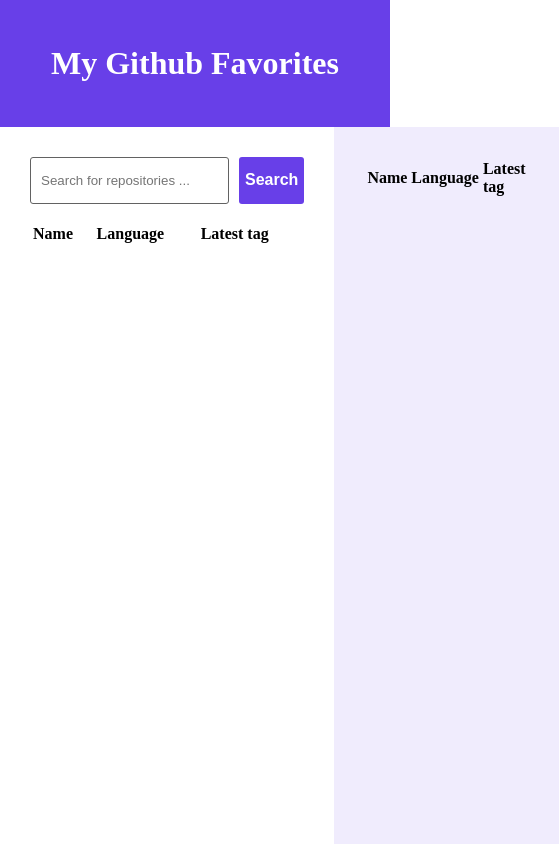
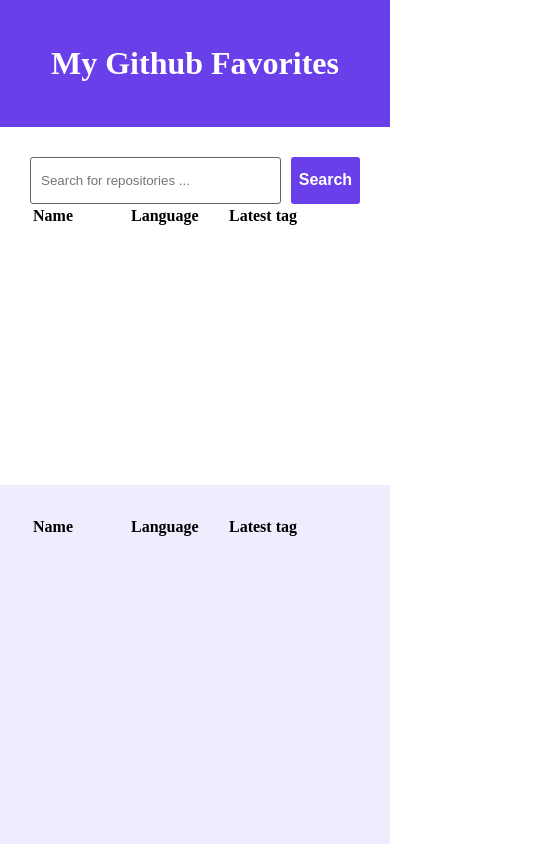
Before and after one commit to Earthii/shopifywinter2019-keyless, an Angular app: page / in a window 390 px wide. Shown: the whole page, 559 px wide, since content can reach past the window. Built offline with nearby package versions, Linux system fonts and the light colour scheme.

Commit message:
Table styling and mobile responsivenes

```diff
--- a/src/app/app.component.scss
+++ b/src/app/app.component.scss
@@ -15,6 +15,9 @@
   .content {
     height: 85%;
     display: flex;
+    @media screen and (max-width: 800px) {
+      flex-direction: column;
+    }
     .left,
     .right {
       padding: 30px;
--- a/src/app/favorites/favorites.component.html
+++ b/src/app/favorites/favorites.component.html
@@ -3,10 +3,11 @@
             <td>Name</td>
             <td>Language</td>
             <td>Latest tag</td>
+            <td></td>
         </thead>
         <tbody>
             <tr *ngFor="let repo of favorites">
-                <td>{{repo.name}}</td>
+                <td><a [href]="repo.url">{{repo.owner.login}}/{{repo.name}}</a></td>
                 <td>{{repo.languages.nodes[0]?.name}}</td>
                 <td>{{repo.releases.nodes[0]?.name ? repo.releases.nodes[0].name : '-'  }}</td>
                 <td><span (click)="removeFromFav(repo)">Remove</span></td>
--- a/src/app/favorites/favorites.component.scss
+++ b/src/app/favorites/favorites.component.scss
@@ -4,8 +4,24 @@
   width: 100%;
   thead {
     font-weight: bold;
+    td:nth-child(1),
+    td:nth-child(2),
+    td:nth-child(2) {
+      width: 30%;
+    }
+
+    td:nth-child(4) {
+      width: 10%;
+    }
   }
   tbody {
+    a {
+      text-decoration: none;
+      color: black;
+    }
+    a:hover {
+      color: $main-purple;
+    }
     span {
       color: $main-purple;
       text-decoration: underline;
--- a/src/app/search/search-results/search-results.component.html
+++ b/src/app/search/search-results/search-results.component.html
@@ -3,6 +3,7 @@
         <td>Name</td>
         <td>Language</td>
         <td>Latest tag</td>
+        <td></td>
     </thead>
     <tbody>
         <tr *ngFor="let repo of repositories | slice:0:10;">
--- a/src/app/search/search-results/search-results.component.scss
+++ b/src/app/search/search-results/search-results.component.scss
@@ -4,6 +4,16 @@
   width: 100%;
   thead {
     font-weight: bold;
+
+    td:nth-child(1),
+    td:nth-child(2),
+    td:nth-child(2) {
+      width: 30%;
+    }
+
+    td:nth-child(4) {
+      width: 10%;
+    }
   }
   tbody {
     a {
--- a/src/app/services/github.service.ts
+++ b/src/app/services/github.service.ts
@@ -2,6 +2,7 @@
 import { Injectable } from '@angular/core';
 import { HttpClient } from '@angular/common/http';
 
+// Github API v4 Graph QL Wrapper
 @Injectable()
 export class GithubService {
   endpoint = 'https://api.github.com/graphql';
@@ -20,7 +21,7 @@
             owner {
               login
             },
-            languages(first: 1) {
+            languages(first:1, orderBy:{field:SIZE, direction:DESC}) {
               nodes {
                 name
               }
```
